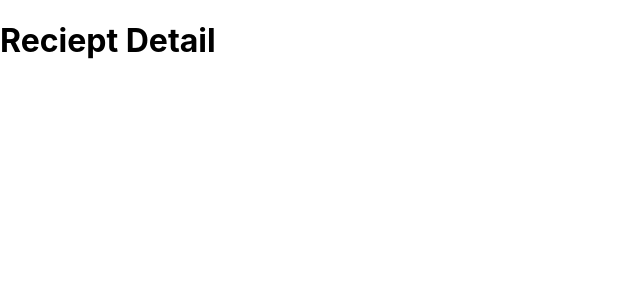
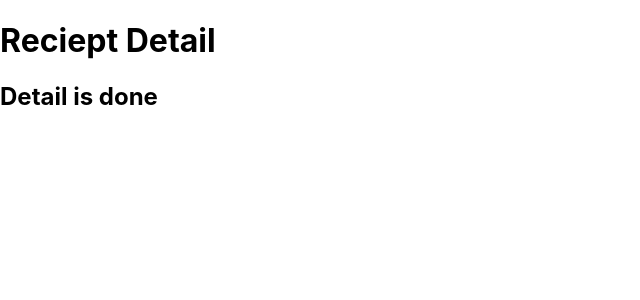
Before and after one commit to lamiamostafa/ReactJs-coding-task, a React (Create React App) app: page / in a window 1280 px wide. Shown: the top 300 px of the page, without its empty margins (0-640 px from the left). Built offline with nearby package versions, Linux system fonts and the light colour scheme.

Commit message:
new branch is added

```diff
--- a/src/App.js
+++ b/src/App.js
@@ -4,6 +4,7 @@ function App() {
   return (
     <div >
       <h1>Reciept Detail</h1>
+      <h2> Detail is done</h2>
 
 
     </div>
```
